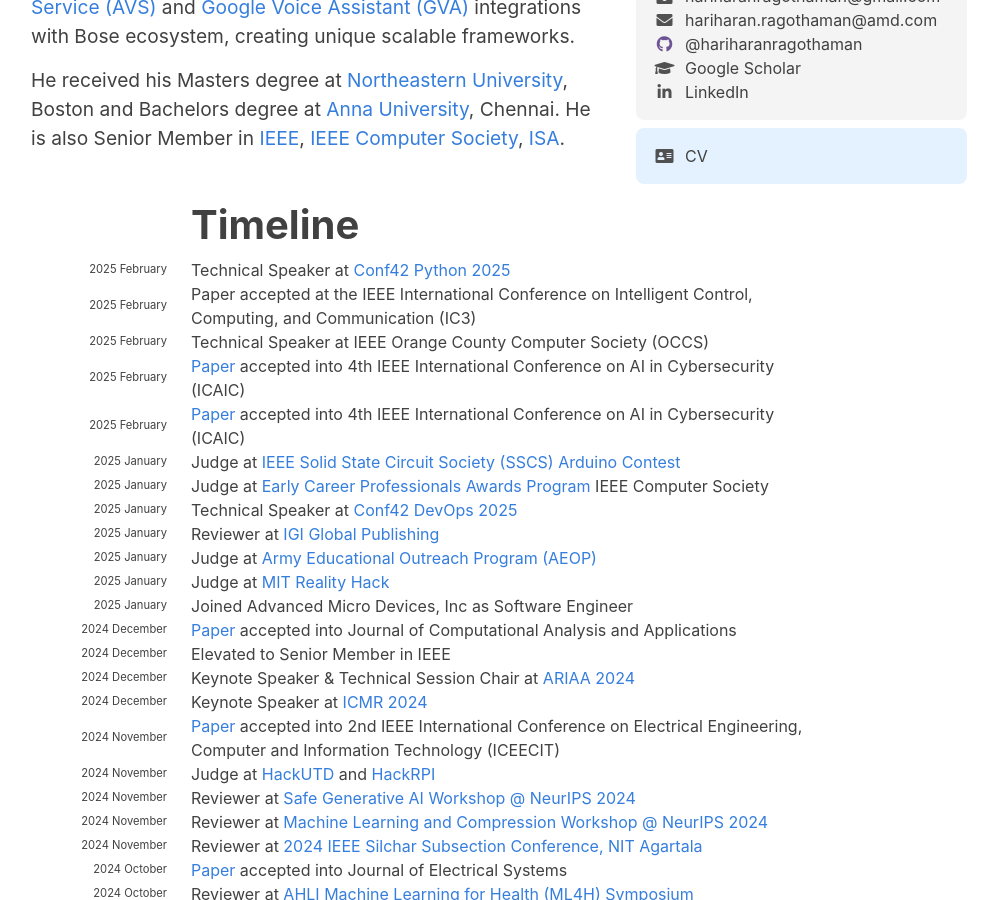
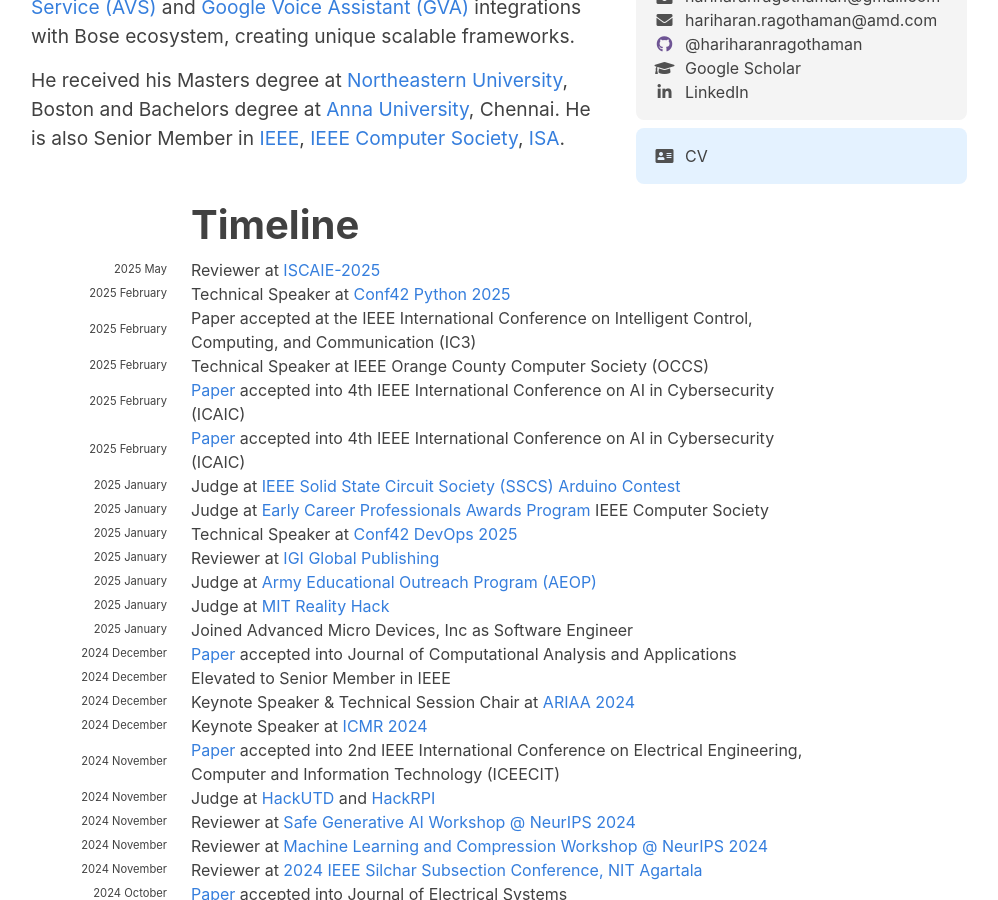
Before and after one commit to hariharanragothaman/hariharanragothaman.github.io, a Jekyll site: the page built from index.md, in a window 1280 px wide and 900 px high, scrolled down 628 px. Shown: the whole window, without its empty margins (141-1139 px from the left). Built offline with Jekyll 4.4.1, drawn with Linux system fonts in a browser that asks for light colours; nearby versions of some CDN libraries; some web fonts are replaced.

Commit message:
Polishes and Updates

```diff
--- a/_data/news.yaml
+++ b/_data/news.yaml
@@ -3,7 +3,9 @@
 # For other events 'month' is exactly when the event occured.
 
 #-------------------------------------------- May  ------------------------------------------------------------------------------------------------------------------------------------------------------
-
+- year: 2025
+  year-extra: May
+  description: Reviewer at <a href="https://www.iscaie.org/">ISCAIE-2025</a>
 
 #-------------------------------------------- April  ------------------------------------------------------------------------------------------------------------------------------------------------------
 
```
